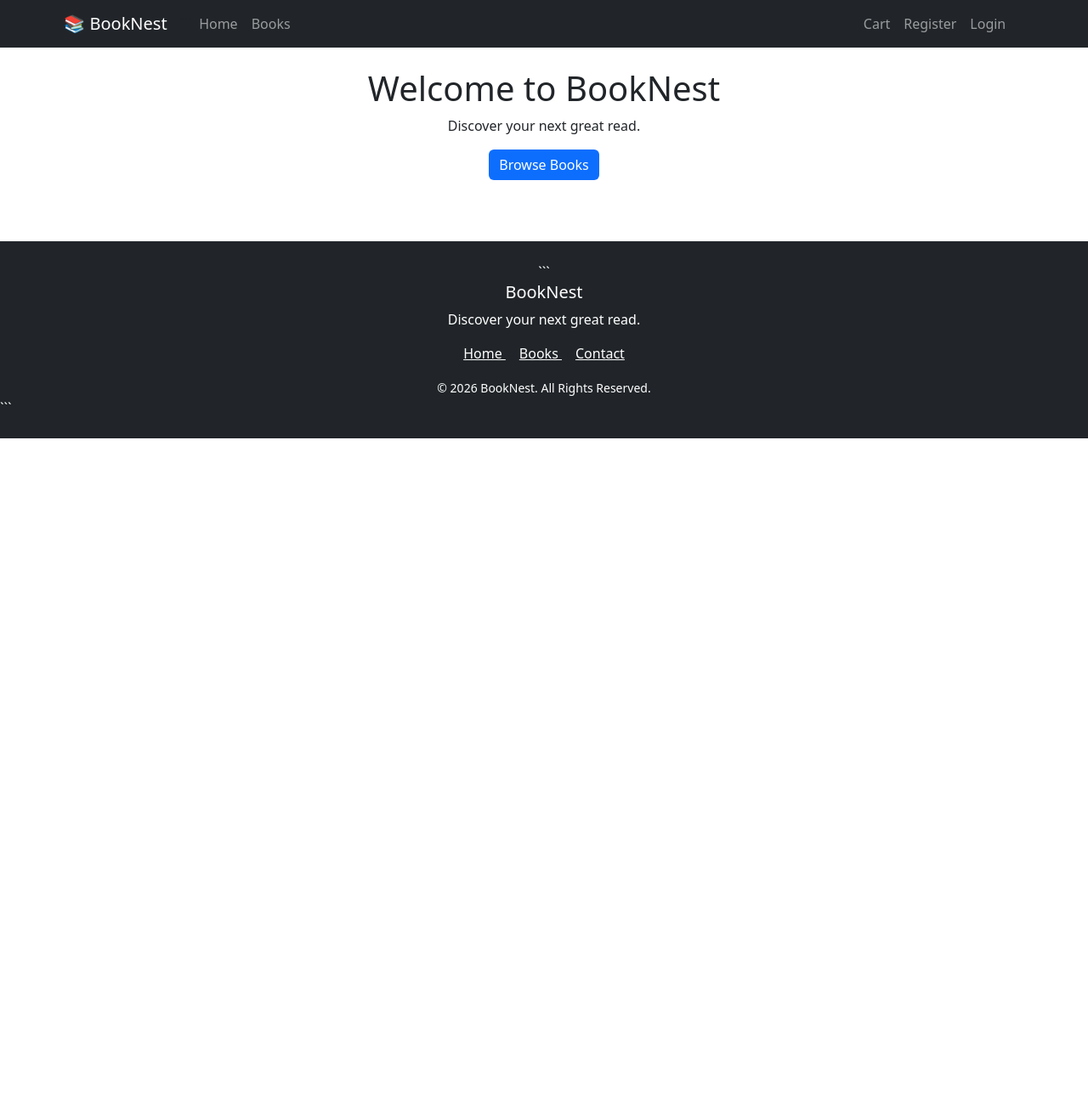
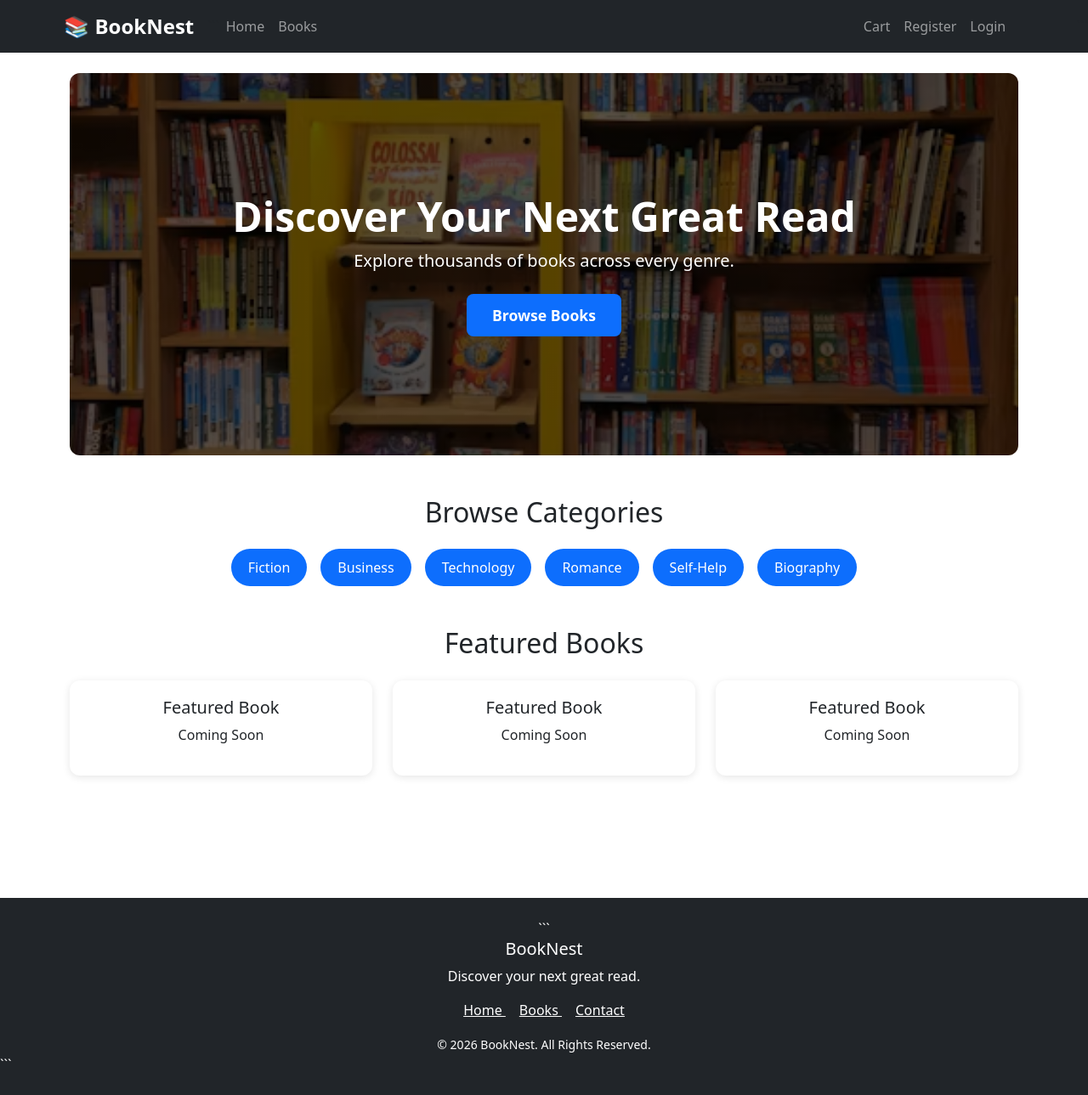
Before and after one commit to v-amna/booknest, a Django app: page / in a window 1280 px wide. Shown: the whole page at 85% size. Before the commit the page ends 516 px from the top, so only its background shows below. Run offline with Django 5.2, Linux system fonts and the light colour scheme.

Commit message:
Create homepage layout with hero banner and category navigation

```diff
--- a/home/templates/home/index.html
+++ b/home/templates/home/index.html
@@ -3,9 +3,85 @@
 {% block extra_title %}Home{% endblock %}
 
 {% block content %}
-<div class="text-center">
-    <h1>Welcome to BookNest</h1>
-    <p>Discover your next great read.</p>
-    <a href="#" class="btn btn-primary">Browse Books</a>
-</div>
+
+<!-- Hero Section -->
+<section class="hero-banner text-center">
+
+    <div class="hero-content">
+
+        <h1>Discover Your Next Great Read</h1>
+
+        <p class="lead">
+            Explore thousands of books across every genre.
+        </p>
+
+        <a href="{% url 'books' %}"
+           class="btn btn-primary btn-lg">
+            Browse Books
+        </a>
+
+    </div>
+
+</section>
+
+<!-- Categories -->
+<section class="categories-section">
+
+    <h2 class="text-center mb-4">
+        Browse Categories
+    </h2>
+
+    <div class="category-list">
+
+        <span class="category-badge">Fiction</span>
+        <span class="category-badge">Business</span>
+        <span class="category-badge">Technology</span>
+        <span class="category-badge">Romance</span>
+        <span class="category-badge">Self-Help</span>
+        <span class="category-badge">Biography</span>
+
+    </div>
+
+</section>
+
+<!-- Featured Books -->
+<section class="featured-books">
+
+    <h2 class="text-center mb-4">
+        Featured Books
+    </h2>
+
+    <div class="row">
+
+        <div class="col-md-4 mb-4">
+            <div class="card book-card">
+                <div class="card-body text-center">
+                    <h5>Featured Book</h5>
+                    <p>Coming Soon</p>
+                </div>
+            </div>
+        </div>
+
+        <div class="col-md-4 mb-4">
+            <div class="card book-card">
+                <div class="card-body text-center">
+                    <h5>Featured Book</h5>
+                    <p>Coming Soon</p>
+                </div>
+            </div>
+        </div>
+
+        <div class="col-md-4 mb-4">
+            <div class="card book-card">
+                <div class="card-body text-center">
+                    <h5>Featured Book</h5>
+                    <p>Coming Soon</p>
+                </div>
+            </div>
+        </div>
+
+    </div>
+
+</section>
+
 {% endblock %}
--- a/static/css/base.css
+++ b/static/css/base.css
@@ -1,4 +1,10 @@
+
+.navbar-brand {
+    font-size: 1.5rem;
+    font-weight: 700;
+}
 /* Search Form */
+
 .search-form {
     margin-bottom: 2rem;
 }
@@ -44,3 +50,77 @@
     max-height: 500px;
     border-radius: 12px;
 }
+/* Hero Section */
+
+.hero-banner {
+    background-image: linear-gradient(
+        rgba(0,0,0,0.65),
+        rgba(0,0,0,0.65)
+    ),
+    url('/static/images/hero-books.jpg');
+
+    background-size: cover;
+    background-position: center;
+
+    height: 450px;
+
+    border-radius: 12px;
+
+    display: flex;
+    justify-content: center;
+    align-items: center;
+
+    text-align: center;
+    color: white;
+
+    margin-bottom: 3rem;
+}
+.hero-content .btn {
+    padding: 12px 30px;
+    font-size: 1.1rem;
+    font-weight: 600;
+}
+.hero-content h1 {
+    font-size: 3rem;
+    font-weight: 700;
+}
+
+.hero-content p {
+    font-size: 1.25rem;
+    margin-bottom: 1.5rem;
+}
+
+/* Categories */
+
+.categories-section {
+    margin-bottom: 3rem;
+}
+
+.category-list {
+    display: flex;
+    justify-content: center;
+    gap: 1rem;
+    flex-wrap: wrap;
+}
+
+.category-badge {
+    background: #0d6efd;
+    color: white;
+    padding: 10px 20px;
+    border-radius: 25px;
+    font-weight: 500;
+    transition: all 0.3s ease;
+    cursor: pointer;
+}
+.category-badge:hover {
+    transform: translateY(-3px);
+}
+
+/* Featured Books */
+
+.featured-books {
+    margin-bottom: 3rem;
+}
+footer {
+    padding: 1rem 0;
+}
```
Also changed, not shown: static/images/hero-books.jpg (added).
